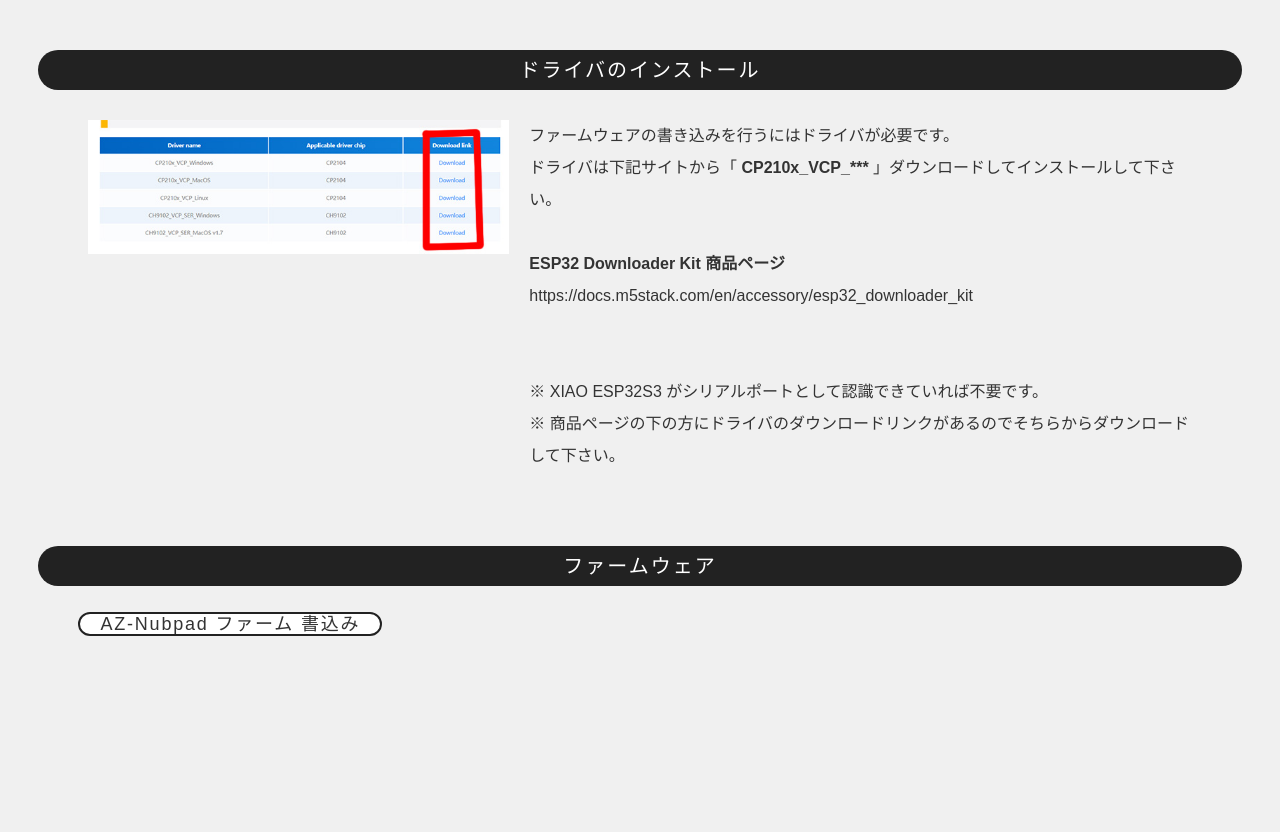
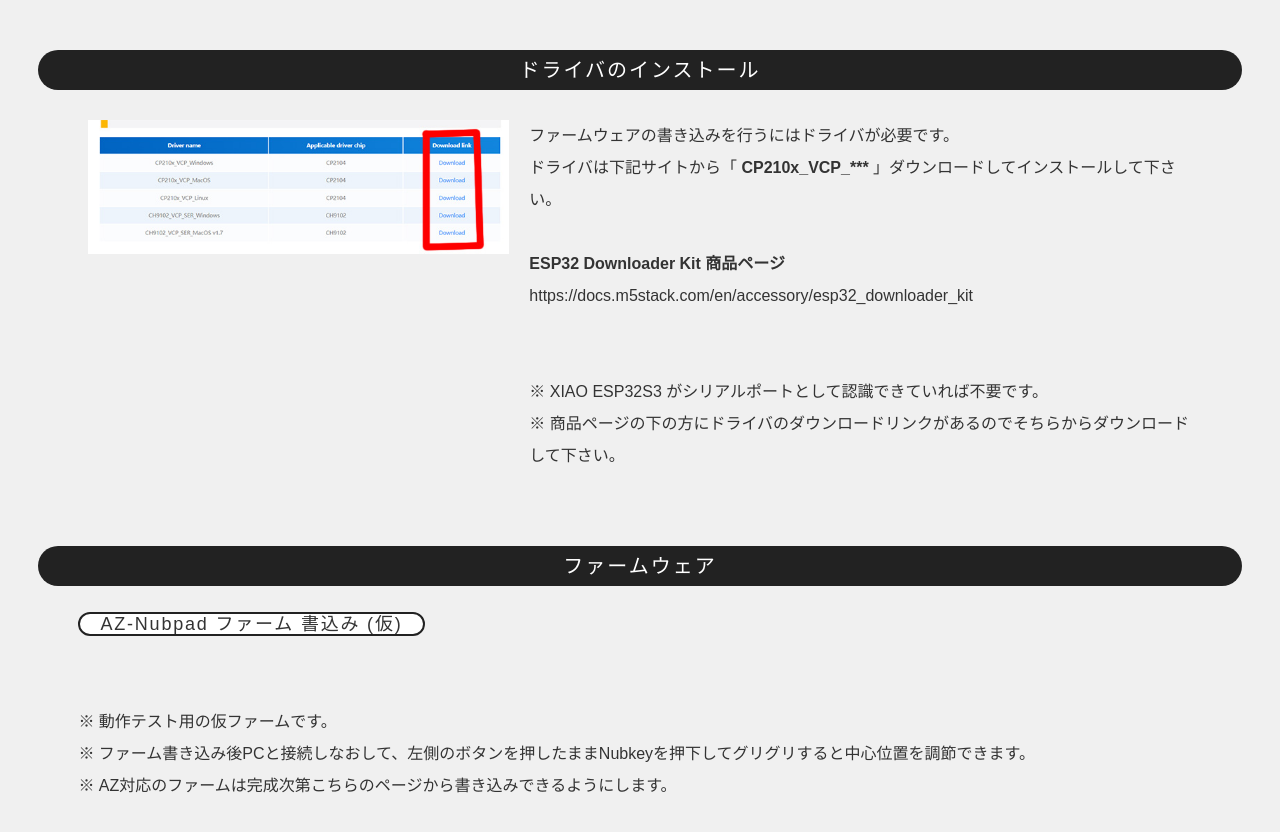
Before and after one commit to palette-system/az-nubpad, a plain HTML site: page docs/index.html in a window 1280 px wide. Before the commit the page ends 800 px from the top, so only its background shows below. Drawn offline with nearby package versions, Linux system fonts and the light colour scheme.

Commit message:
doc update

```diff
--- a/docs/index.html
+++ b/docs/index.html
@@ -64,10 +64,12 @@ $(function(){
 <h2>ファームウェア</h2>
 <div class="content_body">
 
-<a id="write_firm" class="link_btn">AZ-Nubpad ファーム 書込み</a><br>
+<a id="write_firm" class="link_btn">AZ-Nubpad ファーム 書込み (仮)</a><br>
 <div id="write_info"></div>
 <br><br>
-
+※ 動作テスト用の仮ファームです。<br>
+※ ファーム書き込み後PCと接続しなおして、左側のボタンを押したままNubkeyを押下してグリグリすると中心位置を調節できます。<br>
+※ AZ対応のファームは完成次第こちらのページから書き込みできるようにします。<br>
 
 </div>
 
```
